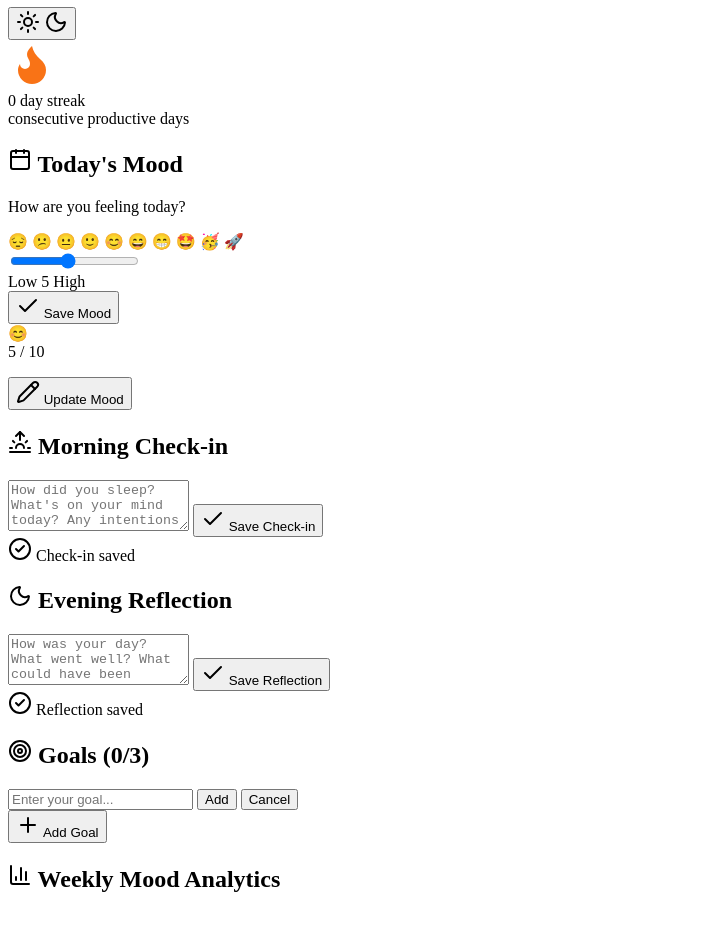
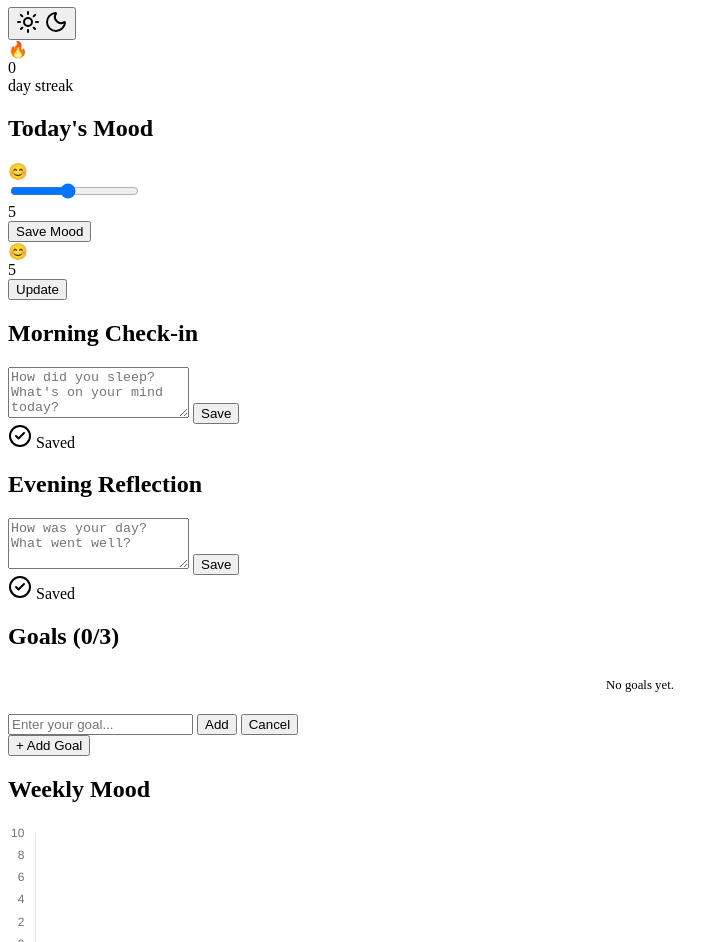
Before and after one commit to garconai93/motivation-tracker, a plain HTML site: page index.html in a window 1280 px wide. Shown: the part 73-1015 px from the top of the page, without its empty margins (0-726 px from the left). Drawn offline with nearby package versions, Linux system fonts and the light colour scheme.

Commit message:
chore: centered bento layout, minimal 2025 design

```diff
--- a/index.html
+++ b/index.html
@@ -12,164 +12,82 @@
 </head>
 <body>
 
-  <!-- Animated Background -->
-  <div class="bg-mesh"></div>
-  <div class="bg-orb bg-orb-1"></div>
-  <div class="bg-orb bg-orb-2"></div>
-  <div class="bg-orb bg-orb-3"></div>
-
   <div class="app-container">
 
     <!-- Header -->
     <header class="app-header">
-      <div class="header-left">
-        <h1 class="app-title">
-          <span class="title-icon">
-            <svg xmlns="http://www.w3.org/2000/svg" width="28" height="28" viewBox="0 0 24 24" fill="none" stroke="url(#flame-gradient)" stroke-width="2" stroke-linecap="round" stroke-linejoin="round"><path d="M8.5 14.5A2.5 2.5 0 0 0 11 12c0-1.38-.5-2-1-3-1.072-2.143-.224-4.054 2-6 .5 2.5 2 4.9 4 6.5 2 1.6 3 3.5 3 5.5a7 7 0 1 1-14 0c0-1.153.433-2.294 1-3a2.5 2.5 0 0 0 2.5 2.5z" fill="url(#flame-fill)"/><defs><linearGradient id="flame-gradient" x1="0%" y1="100%" x2="100%" y2="0%"><stop offset="0%" stop-color="#f97316"/><stop offset="100%" stop-color="#fb923c"/></linearGradient><linearGradient id="flame-fill" x1="0%" y1="100%" x2="100%" y2="0%"><stop offset="0%" stop-color="#fbbf24" stop-opacity="0.4"/><stop offset="100%" stop-color="#f97316" stop-opacity="0.2"/></linearGradient></defs></svg>
-          </span>
-          MotivationTracker
-        </h1>
-      </div>
-      <div class="header-right">
-        <button id="themeToggle" class="theme-toggle" title="Toggle theme">
-          <i data-lucide="sun" class="icon-sun"></i>
-          <i data-lucide="moon" class="icon-moon"></i>
-        </button>
-      </div>
+      <h1 class="app-title">MotivationTracker</h1>
+      <button id="themeToggle" class="theme-toggle" title="Toggle theme">
+        <i data-lucide="sun" class="icon-sun"></i>
+        <i data-lucide="moon" class="icon-moon"></i>
+      </button>
     </header>
 
-    <!-- Streak Banner -->
-    <div class="streak-banner" id="streakBanner">
-      <div class="streak-glow"></div>
-      <div class="streak-flame">
-        <svg xmlns="http://www.w3.org/2000/svg" width="48" height="48" viewBox="0 0 24 24" fill="none"><path d="M8.5 14.5A2.5 2.5 0 0 0 11 12c0-1.38-.5-2-1-3-1.072-2.143-.224-4.054 2-6 .5 2.5 2 4.9 4 6.5 2 1.6 3 3.5 3 5.5a7 7 0 1 1-14 0c0-1.153.433-2.294 1-3a2.5 2.5 0 0 0 2.5 2.5z" fill="#f97316"/></path></svg>
-      </div>
-      <div class="streak-info">
-        <span class="streak-count" id="streakCount">0</span>
-        <span class="streak-label">day streak</span>
-      </div>
-      <div class="streak-sublabel">consecutive productive days</div>
-    </div>
+    <!-- Streak -->
+    <section class="card streak-card">
+      <div class="streak-flame">🔥</div>
+      <div class="streak-number" id="streakCount">0</div>
+      <div class="streak-label">day streak</div>
+    </section>
 
-    <!-- Today's Mood Card -->
-    <section class="card glass-card" id="todayMoodCard">
-      <div class="card-accent"></div>
-      <h2 class="card-title">
-        <i data-lucide="calendar"></i>
-        Today's Mood
-      </h2>
+    <!-- Mood -->
+    <section class="card" id="moodCard">
+      <h2 class="card-title">Today's Mood</h2>
       <div id="moodPrompt">
-        <p class="mood-question">How are you feeling today?</p>
-        <div class="mood-slider-container">
-          <div class="mood-faces">
-            <span data-val="1">😔</span>
-            <span data-val="2">😕</span>
-            <span data-val="3">😐</span>
-            <span data-val="4">🙂</span>
-            <span data-val="5">😊</span>
-            <span data-val="6">😄</span>
-            <span data-val="7">😁</span>
-            <span data-val="8">🤩</span>
-            <span data-val="9">🥳</span>
-            <span data-val="10">🚀</span>
-          </div>
-          <div class="slider-track">
-            <div class="slider-fill" id="sliderFill"></div>
-            <input type="range" id="moodSlider" min="1" max="10" value="5" class="mood-range">
-          </div>
-          <div class="slider-labels">
-            <span>Low</span>
-            <span class="mood-value-display" id="moodValueDisplay">5</span>
-            <span>High</span>
-          </div>
+        <div class="mood-emoji" id="moodEmoji">😊</div>
+        <div class="mood-slider-wrap">
+          <input type="range" id="moodSlider" min="1" max="10" value="5" class="mood-range">
         </div>
-        <button class="btn btn-primary" id="saveMoodBtn">
-          <i data-lucide="check"></i>
-          Save Mood
-        </button>
+        <div class="mood-value" id="moodValueDisplay">5</div>
+        <button class="btn btn-primary" id="saveMoodBtn">Save Mood</button>
       </div>
       <div id="moodLogged" class="mood-logged hidden">
-        <div class="logged-mood-display">
-          <span class="logged-emoji" id="loggedEmoji">😊</span>
-          <div class="logged-info">
-            <span class="logged-value" id="loggedMoodValue">5</span>
-            <span class="logged-label">/ 10</span>
-          </div>
-        </div>
-        <p class="logged-time" id="loggedTime"></p>
-        <button class="btn btn-secondary" id="updateMoodBtn">
-          <i data-lucide="pencil"></i>
-          Update Mood
-        </button>
+        <div class="logged-emoji" id="loggedEmoji">😊</div>
+        <div class="logged-value" id="loggedMoodValue">5</div>
+        <div class="logged-time" id="loggedTime"></div>
+        <button class="btn btn-ghost" id="updateMoodBtn">Update</button>
       </div>
     </section>
 
     <!-- Morning Check-in -->
-    <section class="card glass-card" id="morningCard">
-      <div class="card-accent"></div>
-      <h2 class="card-title">
-        <i data-lucide="sunrise"></i>
-        Morning Check-in
-      </h2>
-      <textarea id="morningText" class="textarea-field" placeholder="How did you sleep? What's on your mind today? Any intentions for the day?" rows="3"></textarea>
-      <button class="btn btn-primary" id="saveMorningBtn">
-        <i data-lucide="check"></i>
-        Save Check-in
-      </button>
+    <section class="card">
+      <h2 class="card-title">Morning Check-in</h2>
+      <textarea id="morningText" class="textarea-field" placeholder="How did you sleep? What's on your mind today?" rows="3"></textarea>
+      <button class="btn btn-primary" id="saveMorningBtn">Save</button>
       <div class="saved-note hidden" id="morningSaved">
-        <i data-lucide="check-circle-2"></i>
-        Check-in saved
+        <i data-lucide="check-circle-2"></i> Saved
       </div>
     </section>
 
     <!-- Evening Reflection -->
-    <section class="card glass-card" id="eveningCard">
-      <div class="card-accent"></div>
-      <h2 class="card-title">
-        <i data-lucide="moon"></i>
-        Evening Reflection
-      </h2>
-      <textarea id="eveningText" class="textarea-field" placeholder="How was your day? What went well? What could have been better? What did you learn?" rows="3"></textarea>
-      <button class="btn btn-primary" id="saveEveningBtn">
-        <i data-lucide="check"></i>
-        Save Reflection
-      </button>
+    <section class="card">
+      <h2 class="card-title">Evening Reflection</h2>
+      <textarea id="eveningText" class="textarea-field" placeholder="How was your day? What went well?" rows="3"></textarea>
+      <button class="btn btn-primary" id="saveEveningBtn">Save</button>
       <div class="saved-note hidden" id="eveningSaved">
-        <i data-lucide="check-circle-2"></i>
-        Reflection saved
+        <i data-lucide="check-circle-2"></i> Saved
       </div>
     </section>
 
     <!-- Goals -->
-    <section class="card glass-card" id="goalsCard">
-      <div class="card-accent"></div>
-      <h2 class="card-title">
-        <i data-lucide="target"></i>
-        Goals <span class="goal-count" id="goalCount">(0/3)</span>
-      </h2>
+    <section class="card">
+      <h2 class="card-title">Goals <span class="goal-count" id="goalCount">(0/3)</span></h2>
       <div id="goalsList" class="goals-list"></div>
       <div id="addGoalForm" class="add-goal-form hidden">
         <input type="text" id="goalInput" class="text-input" placeholder="Enter your goal..." maxlength="100">
         <button class="btn btn-primary" id="confirmGoalBtn">Add</button>
         <button class="btn btn-ghost" id="cancelGoalBtn">Cancel</button>
       </div>
-      <button class="btn btn-add-goal" id="addGoalBtn">
-        <i data-lucide="plus"></i>
-        Add Goal
-      </button>
+      <button class="btn btn-add-goal" id="addGoalBtn">+ Add Goal</button>
     </section>
 
     <!-- Weekly Analytics -->
-    <section class="card glass-card">
-      <div class="card-accent"></div>
-      <h2 class="card-title">
-        <i data-lucide="bar-chart-3"></i>
-        Weekly Mood Analytics
-      </h2>
+    <section class="card">
+      <h2 class="card-title">Weekly Mood</h2>
       <div class="chart-container">
         <canvas id="moodChart"></canvas>
       </div>
-      <div class="week-summary" id="weekSummary">
+      <div class="week-summary">
         <div class="summary-stat">
           <span class="stat-value" id="avgMood">—</span>
           <span class="stat-label">Avg Mood</span>
@@ -180,23 +98,18 @@
         </div>
         <div class="summary-stat">
           <span class="stat-value" id="loggedDays">—</span>
-          <span class="stat-label">Days Logged</span>
+          <span class="stat-label">Days</span>
         </div>
       </div>
     </section>
 
-    <!-- Motivational Quote -->
-    <section class="card glass-card quote-card" id="quoteCard">
-      <div class="card-accent"></div>
-      <h2 class="card-title">
-        <i data-lucide="sparkles"></i>
-        Daily Motivation
-      </h2>
+    <!-- Quote -->
+    <section class="card">
+      <h2 class="card-title">Daily Motivation</h2>
       <blockquote class="quote-text" id="quoteText">Loading...</blockquote>
       <cite class="quote-author" id="quoteAuthor">—</cite>
       <button class="btn btn-refresh" id="refreshQuoteBtn">
-        <i data-lucide="refresh-cw"></i>
-        New Quote
+        <i data-lucide="refresh-cw"></i> New Quote
       </button>
     </section>
 
```
